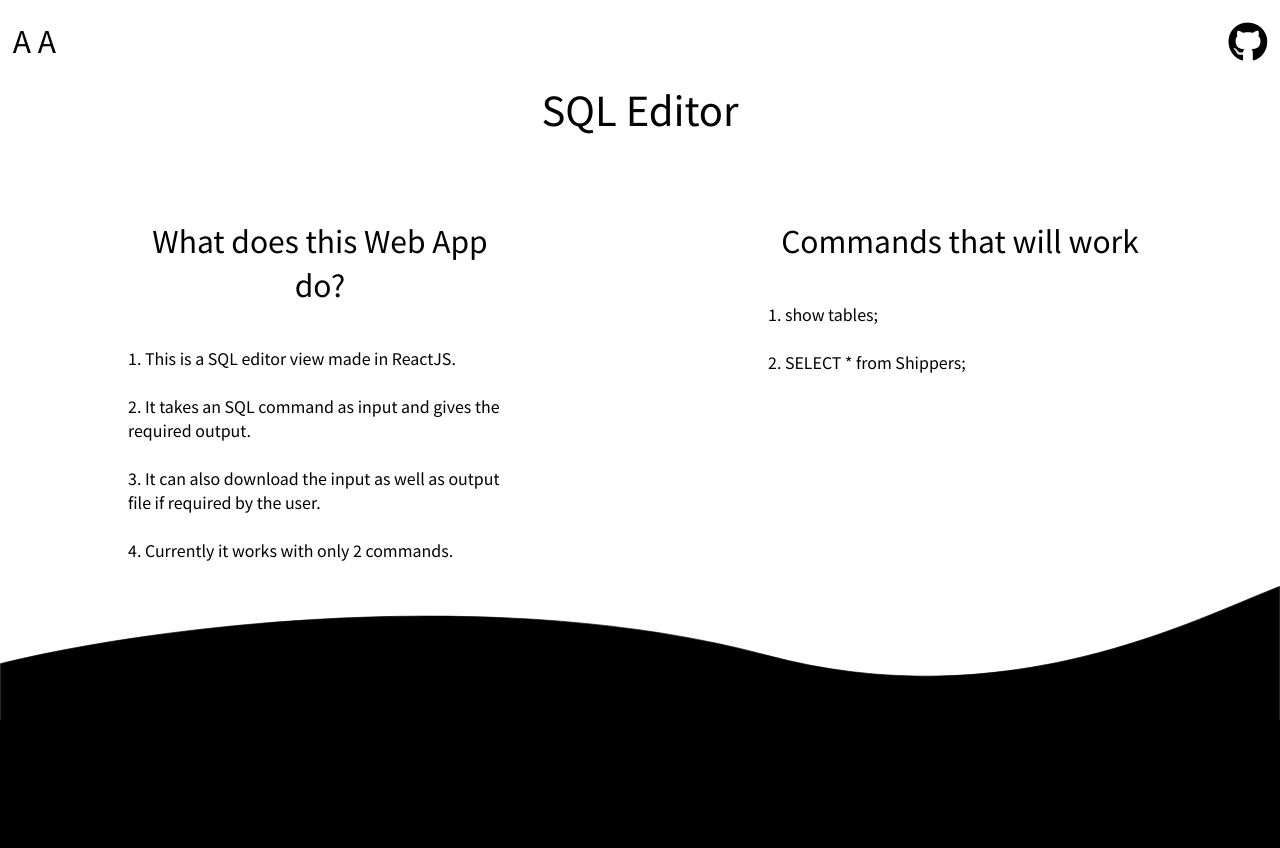
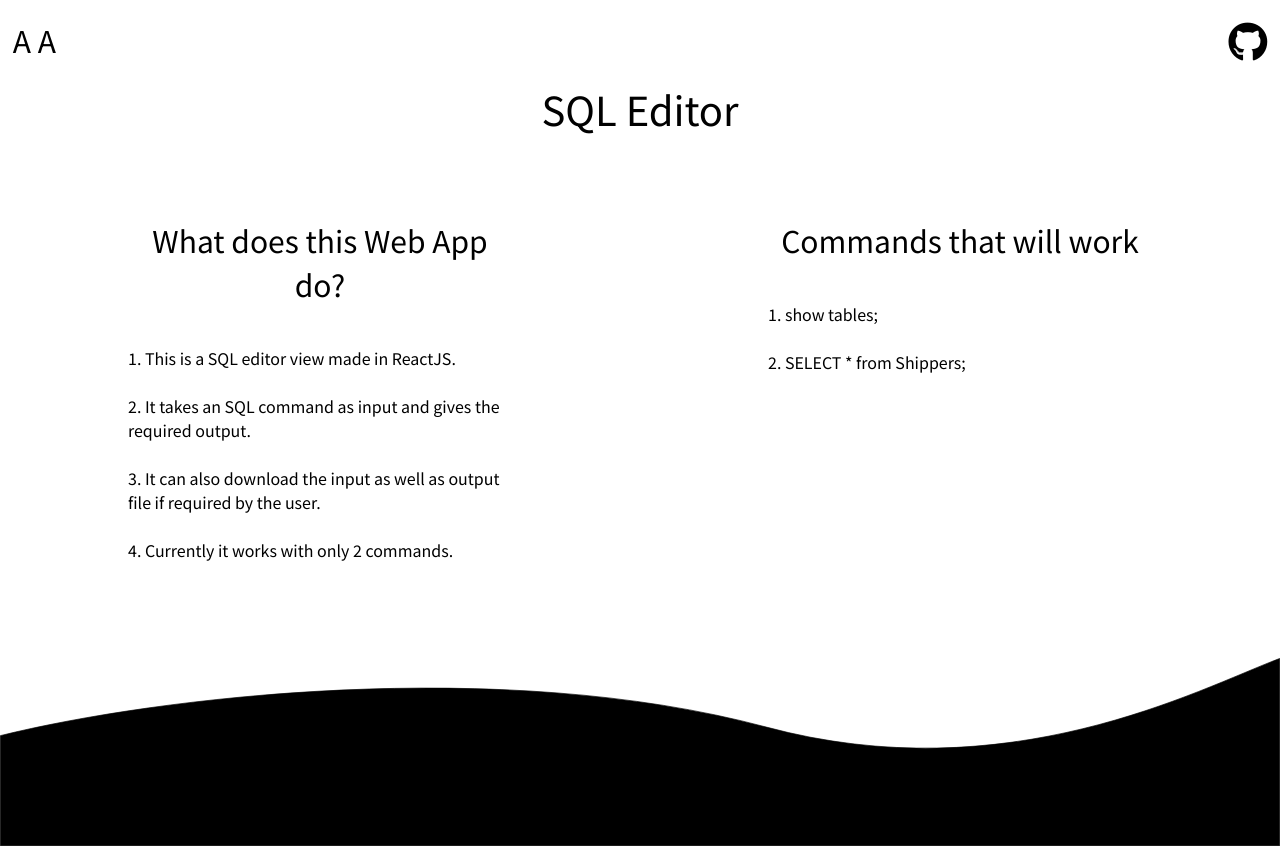
Before and after one commit to Arshanshagarwal/SQL-Editor, a React (Create React App) app: page / in a window 1280 px wide. Shown: the top 848 px of the page. Built offline with nearby package versions, Linux system fonts and the light colour scheme.

Commit message:
finishing project

```diff
--- a/src/assests/app.css
+++ b/src/assests/app.css
@@ -9,3 +9,15 @@ body {
 .App {
   background-color: white;
 }
+
+body::-webkit-scrollbar {
+  width: 5px;
+}
+
+body::-webkit-scrollbar-thumb {
+  background: #fff;
+}
+
+body::-webkit-scrollbar-track {
+  background: black;
+}
--- a/src/components/Content/content.css
+++ b/src/components/Content/content.css
@@ -1,5 +1,5 @@
 .content-box {
-  height: 100vh;
+  height: 90vh;
   background-color: black;
   display: flex;
   justify-content: center;
--- a/src/components/Content1/content1.css
+++ b/src/components/Content1/content1.css
@@ -11,12 +11,12 @@
 }
 
 .content1 {
-  height: 80vh;
+  height: 100vh;
 }
 
 .help-div {
   display: flex;
-  height: 46vh;
+  height: 55vh;
   /* width: ; */
   margin-top: 10vh;
   margin-left: auto;
```
Also changed, not shown: 12 other files (tests, documents, lock files or other folders).
